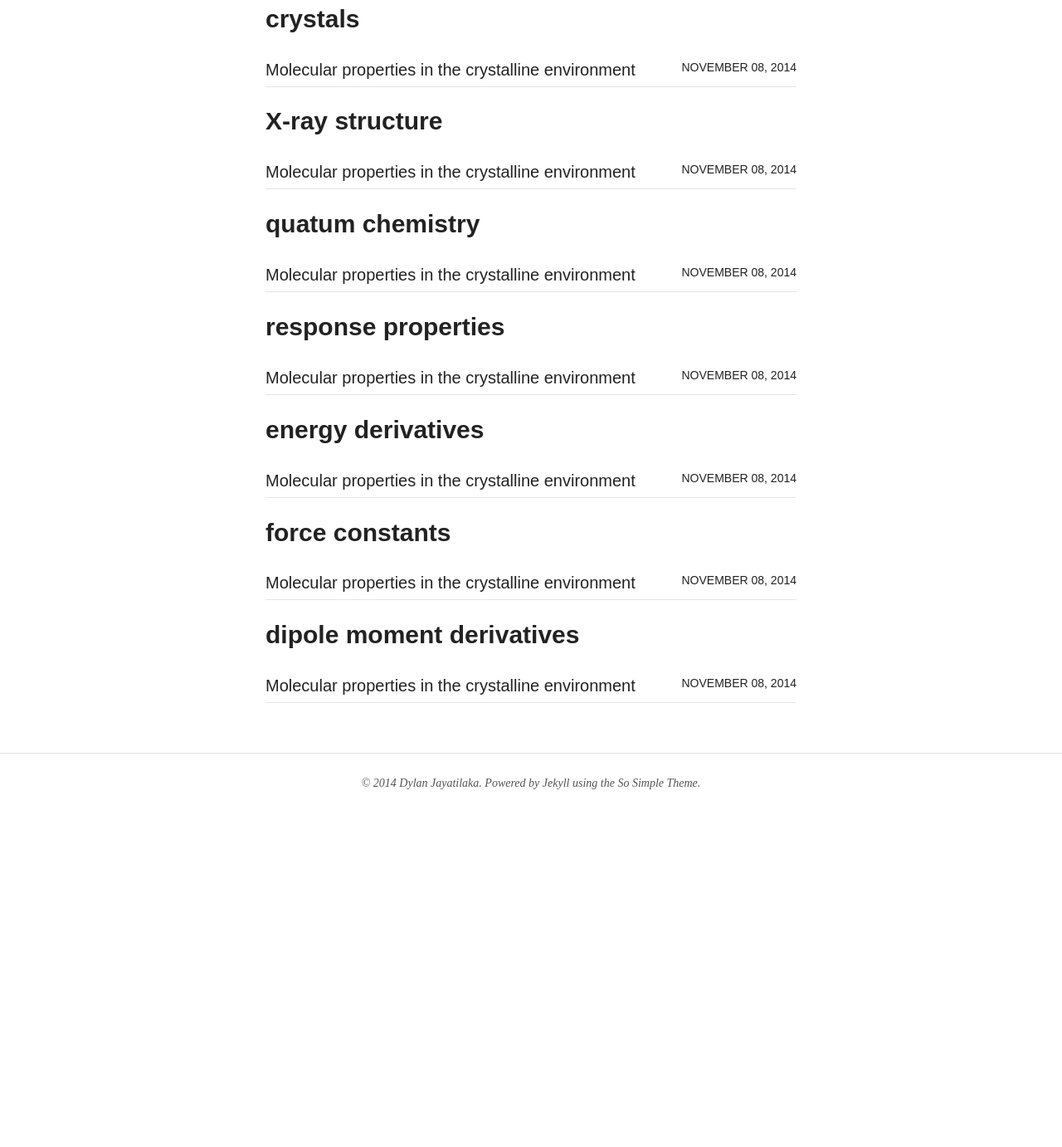
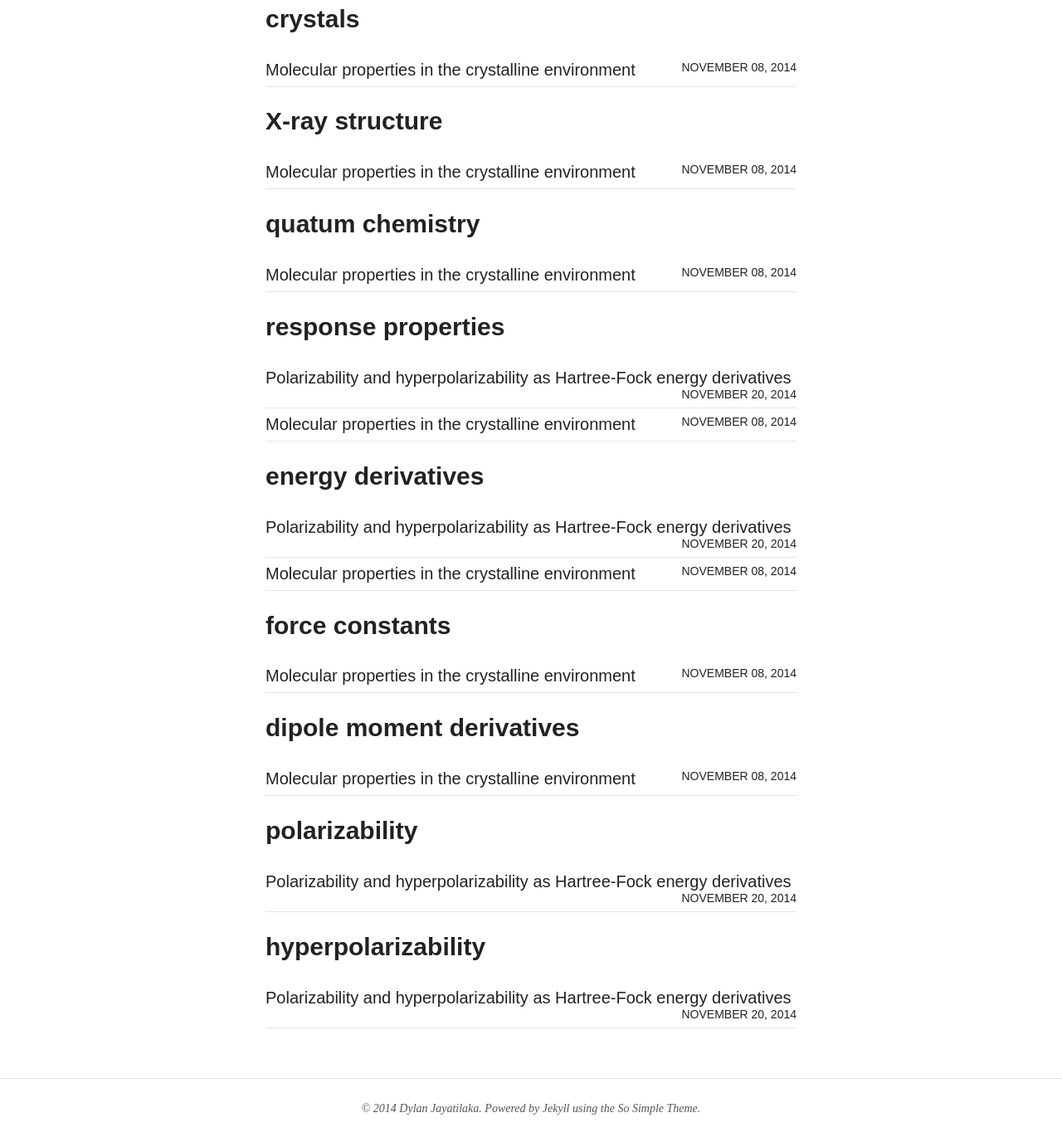
Before and after one commit to dylan-jayatilaka/dylan-jayatilaka.github.io, a Jekyll site: the page built from tags.html, in a window 1280 px wide and 1400 px high, scrolled down 11217 px. Shown: the top 1382 px of the window at 83% size. Built offline with Jekyll 4.4.1, drawn with Linux system fonts in a browser that asks for light colours; nearby versions of some CDN libraries; before the commit the page ends 12225 px from its top, so only the background shows below that; some of the changed lines change nothing that is shown; some of the changed text lies outside the part shown.

Commit message:
first attempt on polarizabilities

```diff
--- a/_includes/head.html
+++ b/_includes/head.html
@@ -75,9 +75,9 @@ MathJax.Hub.Config({
             sub: ["_"],
             star: ["*"],
             ket: ["{\\left| #1 \\right. \\rangle}",1],
-            braket: ["{\\langle #1 \\left| #2 \\right. \\rangle}",2],
-            ketbra: ["{\\left| #1 \\right. \\rangle\\langle \\left. #2 \\right|}",2],
-            braopket: ["{\\langle #1 \\left| #2 \\right| #3 \\rangle}",3],
+            braket: ["{\\left\\langle #1\\vphantom{#2} \\left| \\vphantom{#1}#2 \\right. \\right\\rangle}",2],
+            ketbra: ["{\\left| #1\\vphantom{#2} \\right. \\rangle\\langle \\left. \\vphantom{#1}#2 \\right|}",2],
+            braopket: ["{\\left\\langle #1\\vphantom{#2} \\left| \\vphantom{#1}#2\\vphantom{#3} \\right| \\vphantom{#2}#3 \\right\\rangle}",3],
             expectation: ["{\\langle #1 \\rangle}",1],
             subnote:   ["{\\small\\begin{array}{l}\\textrm{#1}\\end{array}}",1],
             onenote:   ["{\\small\\begin{array}{l}\\textrm{#1}\\end{array}}",1],
--- /dev/null
+++ b/_posts/2014-11-20-polarizability-and-hyperpolarizability-as-hartree-fock-energy-derivatives.md
@@ -0,0 +1,77 @@
+---
+layout: post
+title: "Polarizability and hyperpolarizability as Hartree-Fock energy derivatives"
+description: "Calculating the polarizability and hyperpolarizability in Hartree-Fock theory"
+category: articles
+tags: [polarizability, hyperpolarizability, response properties, energy derivatives]
+modified: 2014-11-04
+image:
+  feature: vincent-van-gough-the-starry-night-1889.jpg
+  credit: Vincent van Gough - The Starry Night - Museum of Modern Art, New York
+comments: false
+share: true
+---
+
+In the previous post I was interested in how the force constants change with an
+applied field. In order to deal with that question, the dipole moment and
+polarizability were defined as electric field derivatives.
+
+In this post I expand on where these definitions come from, and how such
+polarizabilities may be calculated -- at least, within Hartree-Fock theory.
+
+## Helmann-Feynman theorem
+
+The dipole moment and  polarizability definitions ultimately arise from the
+[Helmann-Feynman](http://en.wikipedia.org/wiki/Hellmann%E2%80%93Feynman_theorem)
+theorem.
+
+The Helmann-Feynman theorem states that if \\( \lambda \\) is a parameter on
+which the Hamiltonian depends then
+
+$$
+\boxed{
+\displaystyle\pd{E}{\lambda} = \braopket{\Psi}{\displaystyle\pd{H}{\lambda}}{\Psi}
+}
+$$
+
+The parameter \\( \lambda \\) may be
+
+* The coordinate of a particular nucleus (in which case the left-hand-side
+  represents the force on that nucleus along that coordinate), or
+
+* It may represent a component of an applied electric field (in which case the
+  left-hand side represents a component of the dipole moment).
+
+*Proof*
+
+The proof is trivial:
+
+$$
+\begin{align}
+\displaystyle\pd{E}{\lambda}
+&=
+\displaystyle\pd{}{\lambda}\braopket{\Psi}{H}{\Psi}
+\\
+&=
+  \braopket{\Psi}{\displaystyle\pd{H}{\lambda}}{\Psi}
++ \braopket{\displaystyle\pd{\Psi}{\lambda}}{H}{\Psi}
++ \braopket{\Psi}{H}{\displaystyle\pd{\Psi}{\lambda}}
+\\
+&=
+  \braopket{\Psi}{\displaystyle\pd{H}{\lambda}}{\Psi}
++ E\braket{\displaystyle\pd{\Psi}{\lambda}}{\Psi}
++ E\braket{\Psi}{\displaystyle\pd{\Psi}{\lambda}}
+\\
+&=
+  \braopket{\Psi}{\displaystyle{H}{\lambda}}{\Psi}
++ E \underbrace{\displaystyle\pd{}{\lambda}\braket{\Psi}{\Psi}}\sub{= 0}.
+\end{align}
+$$
+
+The last term is zero because of the normalization condition \\( \braket{\Psi}{\Psi} = 1 \\).
+
+## Dipole and polarizabilities as energy derivatives
+
+In order to understand how the dipole moment arises from the
+Helmann-Feynman theorem we need to know what the Hamiltonian
+for a system looks like in the presence of an electric field.
```
Also changed, not shown: 1 other file.
